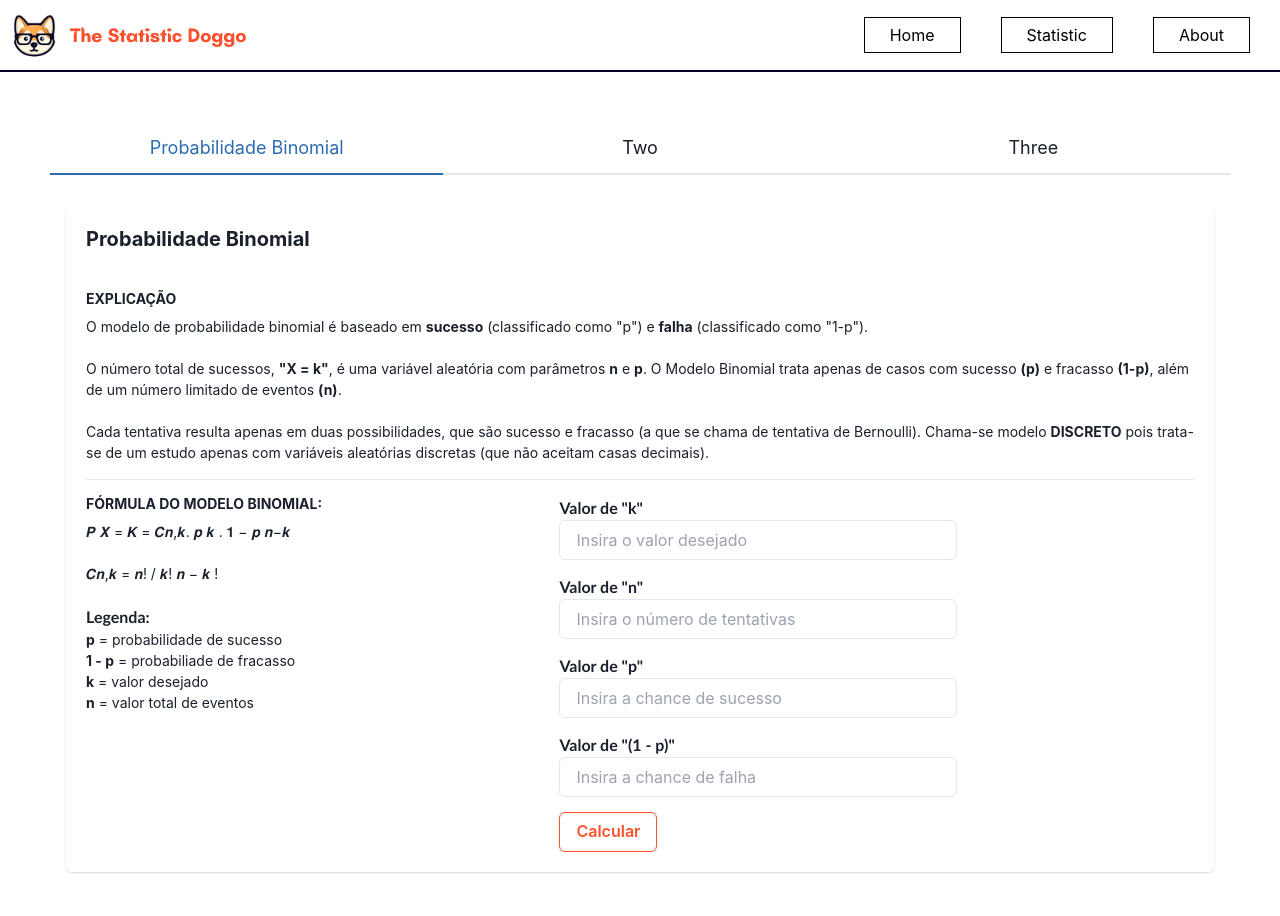
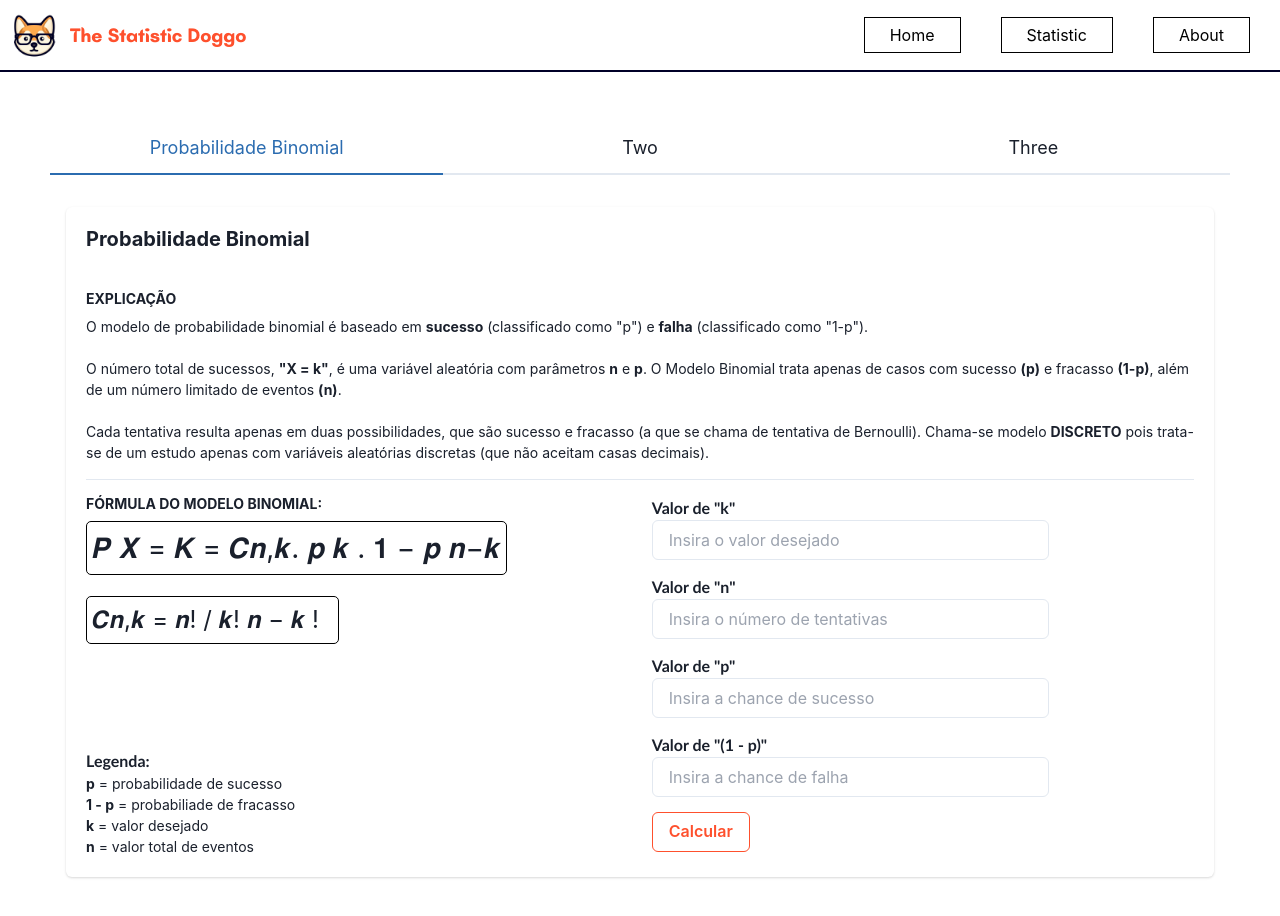
Before and after one commit to brenoocanha/the-statistic-doggo, a React (Create React App) app: page /statistic in a window 1280 px wide. Shown: the top 916 px of the page. Built offline with nearby package versions, Linux system fonts and the light colour scheme; a web font is replaced by a local one.

Commit message:
up probabilidade binomial works

```diff
--- a/src/components/ProbabilidadeBinomial.js
+++ b/src/components/ProbabilidadeBinomial.js
@@ -26,8 +26,8 @@ export default function ProbabilidadeBinomial() {
   const[success, setSuccess] = useState(0);
   const[fail, setFail] = useState(0);
 
-  function CalculateBinomial(cnk, succesValue, failValue, kValue, nValue){
-    var successExponent = math.pow(succesValue, kValue);
+  function CalculateBinomial(cnk, successValue, failValue, kValue, nValue){
+    var successExponent = math.pow(successValue, kValue);
     var failExponentSubtraction = nValue - kValue;
     var failExponent = math.pow(failValue, failExponentSubtraction);
     console.log(successExponent);
@@ -38,7 +38,7 @@ export default function ProbabilidadeBinomial() {
     console.log("O resultado final é igual a:", calculateBinomialResult);
   }
 
-  function CalculateCNK(nValue, kValue, succesValue, failValue){
+  function CalculateCNK(nValue, kValue, successValue, failValue){
 
     var kValueFactorial = math.factorial(kValue);
     var nValueFactorial = math.factorial(nValue);
@@ -46,7 +46,7 @@ export default function ProbabilidadeBinomial() {
     var cnk = nValueFactorial / (kValueFactorial * subtractionFactorial);
     // console.log(cnk);
 
-    CalculateBinomial(cnk, succesValue, failValue, kValue, nValue);
+    CalculateBinomial(cnk, successValue, failValue, kValue, nValue);
 
   }
 
@@ -147,9 +147,13 @@ export default function ProbabilidadeBinomial() {
                     Fórmula do modelo Binomial:
                   </Heading>
                   <Text pt='2' fontSize='sm'>
-                    <p>𝑷 𝑿 = 𝑲 = 𝑪𝒏,𝒌. 𝒑 𝒌 . 𝟏 − 𝒑 𝒏−𝒌</p>
+                    <p style={{fontSize: '28px', border: '1px solid black', padding: '5px', borderRadius: '5px'}}>𝑷 𝑿 = 𝑲 = 𝑪𝒏,𝒌. 𝒑 𝒌 . 𝟏 − 𝒑 𝒏−𝒌</p>
                     <br />
-                    <p>𝑪𝒏,𝒌 = 𝒏! / 𝒌! 𝒏 − 𝒌 !</p>
+                    <p style={{fontSize: '24px', border: '1px solid black', padding: '5px', borderRadius: '5px', width: '60%'}}>𝑪𝒏,𝒌 = 𝒏! / 𝒌! 𝒏 − 𝒌 !</p>
+                    <br />
+                    <br />
+                    <br />
+                    <br />
                     <br />
                     <label><strong>Legenda:</strong></label>
                     <br />
```
